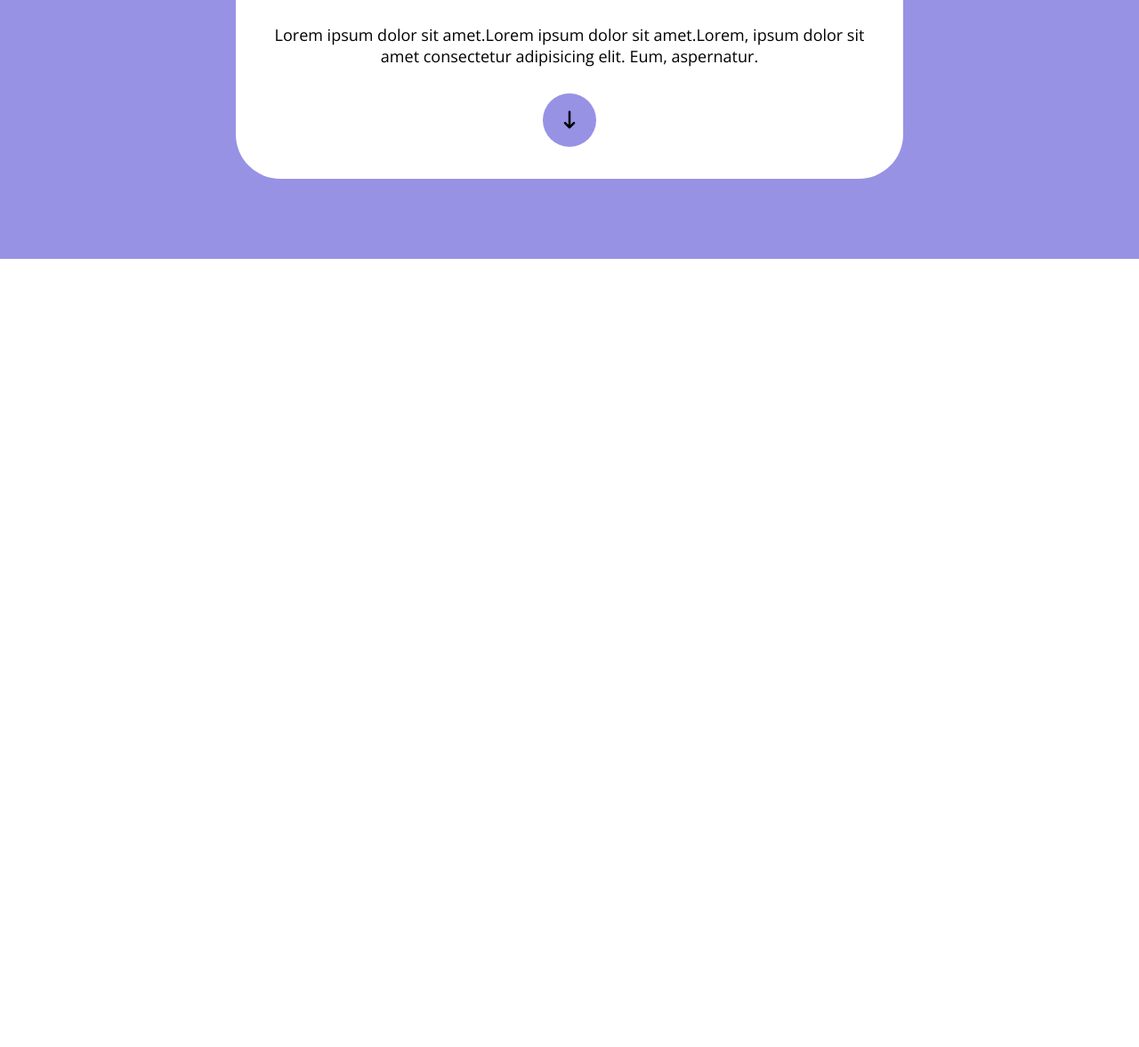
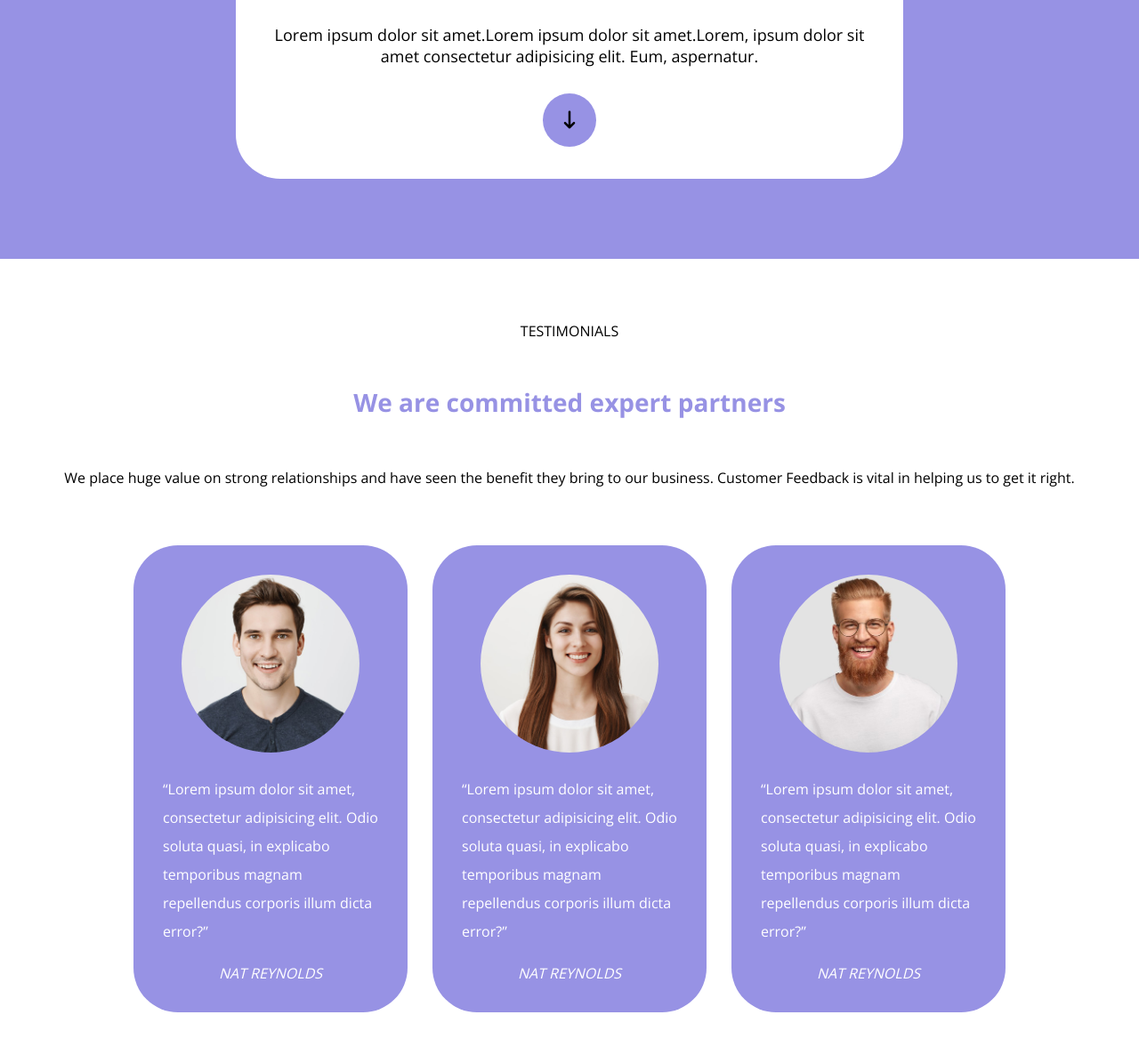
Before and after one commit to Bilobra/htmlcss-responsive-layout, a plain HTML site: page index.html in a window 1280 px wide. Shown: the part 3167-4344 px from the top of the page at 89% size. Before the commit the page ends 3458 px from the top, so only its background shows below. Drawn offline with nearby package versions, Linux system fonts and the light colour scheme.

Commit message:
terza sezione mobile

```diff
--- a/css/style.css
+++ b/css/style.css
@@ -349,3 +349,67 @@ header{
     }
 
 }
+
+
+
+/* terza sezione mobile */
+ .section_testimonials{
+    padding-top: 70px;
+    padding-bottom: 110px;
+ }
+ .container_testimonials{
+    width: 100%;
+    padding: 0 50px ;
+
+ }
+
+ .row_testimonials{
+    display: flex;
+    justify-content: space-between;
+    align-content: center;
+    text-align: center;
+    flex-direction: column;
+    padding: 0 20px;
+    gap: 50px;
+    margin-bottom: 60px;
+ }
+ .row_testimonials h1{
+    font-size: 28px;
+    color: rgb(151, 146, 228);
+ }
+ .row_testimonials p{
+    line-height: 2rem;
+ }
+
+ .col_testimonials .card{
+    background-color: rgb(151, 146, 228);
+    color: white;
+    display: flex;
+    align-items: center;
+    flex-direction: column;
+    width: 308px;
+    border-radius: 50px;
+    padding: 33px;
+    gap: 20px;
+
+ }
+ .card q{
+    line-height: 2rem;
+ }
+
+
+
+ .col_testimonials .figure img{
+    width: 200px;
+    aspect-ratio: 1/1;
+    object-fit: cover;
+    border-radius: 50%;
+
+ }
+
+ .row_testimonials-card{
+    display: flex;
+    justify-content: center;
+    flex-wrap: wrap;
+    gap: 28px;
+ }
--- a/index.html
+++ b/index.html
@@ -154,6 +154,61 @@
 
         </section>
 
+        <!-- terza sezione -->
+        <section class="section_testimonials">
+            <div class="container_testimonials">
+                <div class="row_testimonials">
+                    <div>
+                        TESTIMONIALS
+                    </div>
+                    <div>
+                        <h1>We are committed expert partners</h1>
+                    </div>
+                    <div>
+                        <p>We place huge value on strong relationships and have seen the benefit they bring to our business. Customer Feedback is vital in helping us to get it right.</p>
+                    </div>
+
+                </div>
+            </div>
+            <div class="container_testimonials">
+                <div class="row_testimonials-card">
+                    <div class="col_testimonials">
+                        <div class="card">
+                            <div class="figure">
+                                <img src="img/testimonial1.jpg" alt="">
+                            </div>
+                            <div class="testimonials-q">
+                                <q>Lorem ipsum dolor sit amet, consectetur adipisicing elit. Odio soluta quasi, in explicabo temporibus magnam repellendus corporis illum dicta error?</q>
+                            </div>
+                            <address>NAT REYNOLDS</address>
+                        </div>
+                    </div>
+                    <div class="col_testimonials">
+                        <div class="card">
+                            <div class="figure">
+                                <img src="img/testimonial2.jpg" alt="">
+                            </div>
+                            <div class="testimonials-q">
+                                <q>Lorem ipsum dolor sit amet, consectetur adipisicing elit. Odio soluta quasi, in explicabo temporibus magnam repellendus corporis illum dicta error?</q>
+                            </div>
+                            <address>NAT REYNOLDS</address>
+                        </div>
+                    </div>
+                    <div class="col_testimonials">
+                        <div class="card">
+                            <div class="figure">
+                                <img src="img/testimonial3.jpg" alt="">
+                            </div>
+                            <div class="testimonials-q">
+                                <q>Lorem ipsum dolor sit amet, consectetur adipisicing elit. Odio soluta quasi, in explicabo temporibus magnam repellendus corporis illum dicta error?</q>
+                            </div>
+                            <address>NAT REYNOLDS</address>
+                        </div>
+                    </div>
+                </div>
+            </div>
+        </section>
+
     </main>
 
 
```
